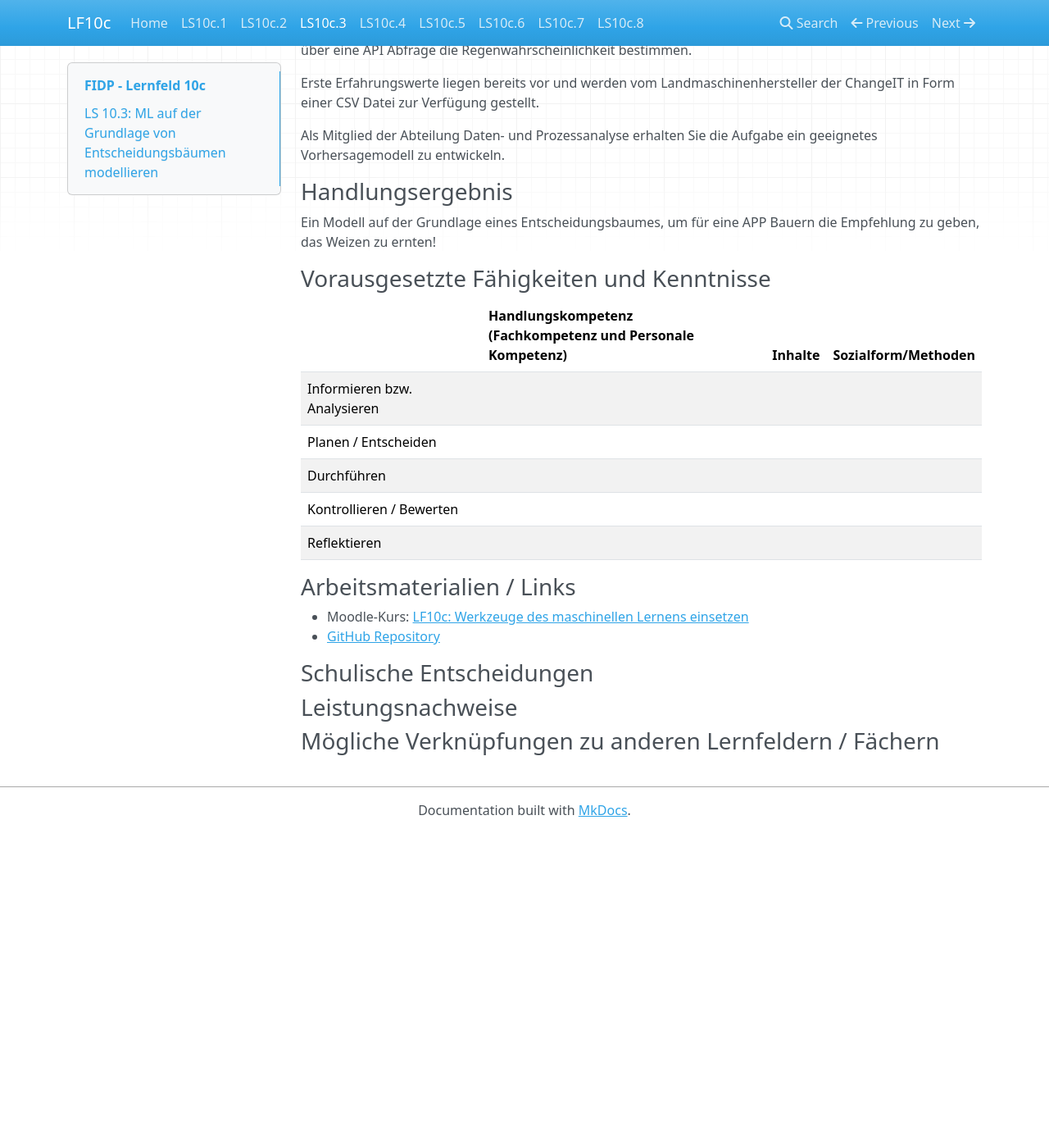
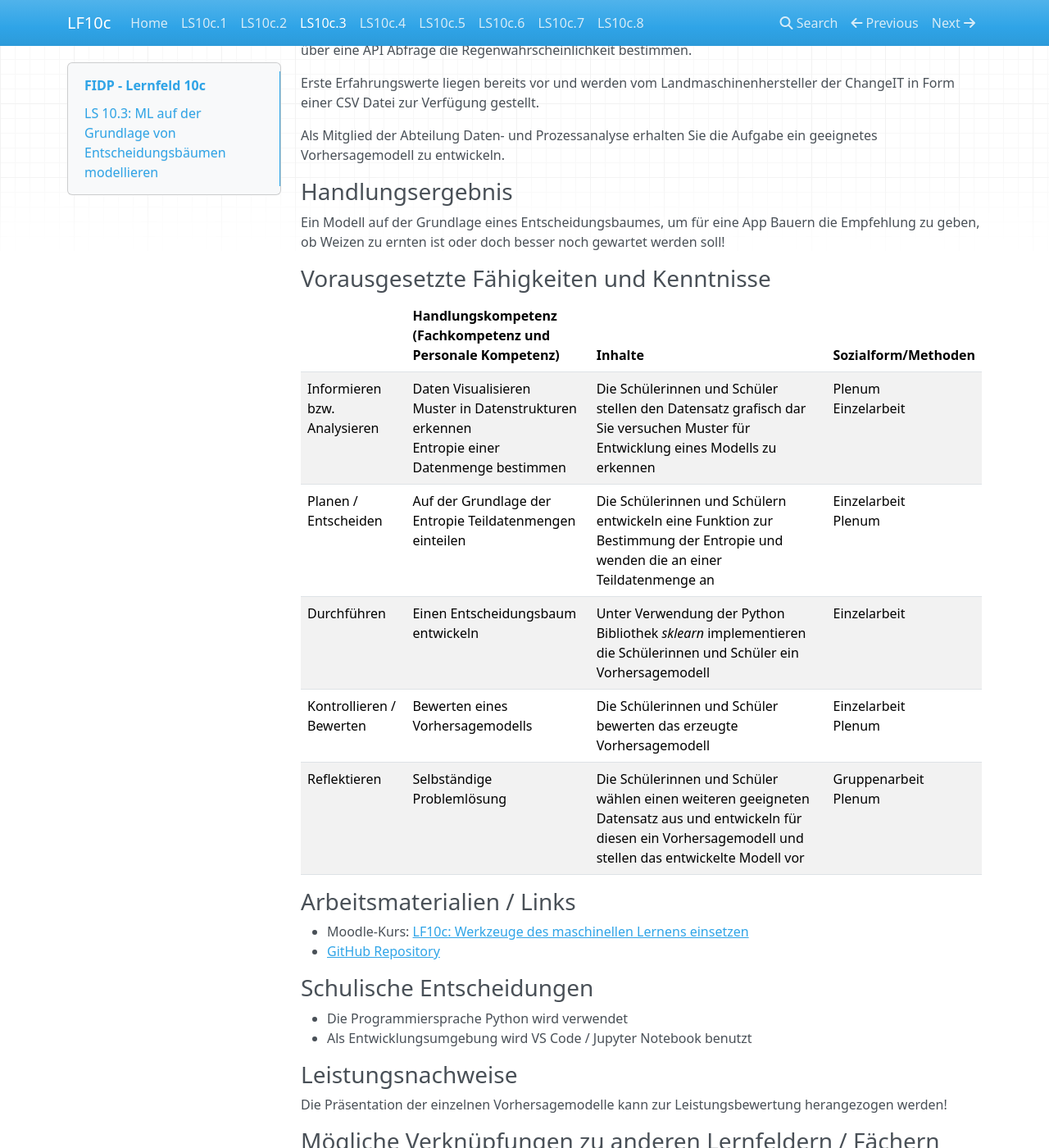
Before and after one commit to jtuttas/datenanalyse, an MkDocs documentation site: the page built from docs/LS3.md, in a window 1280 px wide and 1400 px high, scrolled down 1089 px. Shown: the whole window at 82% size. Built offline with MkDocs 1.6.1, drawn with Linux system fonts in a browser that asks for light colours; nearby versions of some CDN libraries; before the commit the page ends 2105 px from its top, so only the background shows below that; some of the changed text lies outside the part shown.

Commit message:
Mit Master

```diff
--- a/docs/LS3.md
+++ b/docs/LS3.md
@@ -44,7 +44,7 @@ Als Mitglied der Abteilung Daten- und Prozessanalyse erhalten Sie die Aufgabe ei
 
 ### Handlungsergebnis
 
-Ein Modell auf der Grundlage eines Entscheidungsbaumes, um für eine APP Bauern die Empfehlung zu geben, das Weizen zu ernten!
+Ein Modell auf der Grundlage eines Entscheidungsbaumes, um für eine App Bauern die Empfehlung zu geben, ob Weizen zu ernten ist oder doch besser noch gewartet werden soll!
 
 <div style="page-break-after: always;"></div>
 
@@ -52,11 +52,11 @@ Ein Modell auf der Grundlage eines Entscheidungsbaumes, um für eine APP Bauern
 
 | | Handlungskompetenz</br>(Fachkompetenz und Personale Kompetenz) | Inhalte | Sozialform/Methoden |
 | :--- | :--- | :--- | :--- |
-| Informieren bzw. Analysieren |  | |  |
-| Planen / Entscheiden |  |  |  |
-| Durchführen |  | |  |
-| Kontrollieren / Bewerten |  | |  |
-| Reflektieren |  | |  |
+| Informieren bzw. Analysieren | Daten Visualisieren </br> Muster in Datenstrukturen erkennen </br> Entropie einer Datenmenge bestimmen </br> | Die Schülerinnen und Schüler stellen den Datensatz grafisch dar </br> Sie versuchen Muster für Entwicklung eines Modells zu erkennen </br> | Plenum </br> Einzelarbeit |
+| Planen / Entscheiden | Auf der Grundlage der Entropie Teildatenmengen einteilen | Die Schülerinnen und Schülern entwickeln eine Funktion zur Bestimmung der Entropie und wenden die an einer Teildatenmenge an</br>  | Einzelarbeit </br> Plenum |
+| Durchführen | Einen Entscheidungsbaum entwickeln | Unter Verwendung der Python Bibliothek *sklearn* implementieren die Schülerinnen und Schüler ein Vorhersagemodell | Einzelarbeit |
+| Kontrollieren / Bewerten | Bewerten eines Vorhersagemodells | Die Schülerinnen und Schüler bewerten das erzeugte Vorhersagemodell  | Einzelarbeit </br> Plenum |
+| Reflektieren | Selbständige Problemlösung | Die Schülerinnen und Schüler wählen einen weiteren geeigneten Datensatz aus und entwickeln für diesen ein Vorhersagemodell und stellen das entwickelte Modell vor  | Gruppenarbeit </br> Plenum   |
 
 ### Arbeitsmaterialien / Links
 
@@ -65,8 +65,11 @@ Ein Modell auf der Grundlage eines Entscheidungsbaumes, um für eine APP Bauern
 
 ### Schulische Entscheidungen
 
-<div style="page-break-after: always;"></div>
+- Die Programmiersprache Python wird verwendet
+- Als Entwicklungsumgebung wird VS Code / Jupyter Notebook benutzt
 
 ### Leistungsnachweise
 
+Die Präsentation der einzelnen Vorhersagemodelle kann zur Leistungsbewertung herangezogen werden!
+
 ### Mögliche Verknüpfungen zu anderen Lernfeldern / Fächern
```
Also changed, not shown: other parts of docs/LS3.md (+1 -1 lines), docs/Entscheidungsbaume.md (+3 -3 lines).
